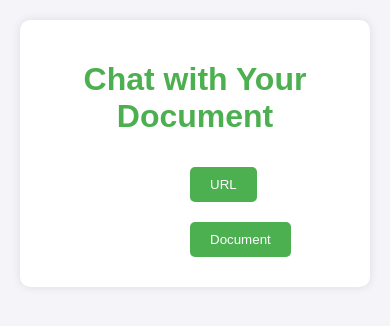
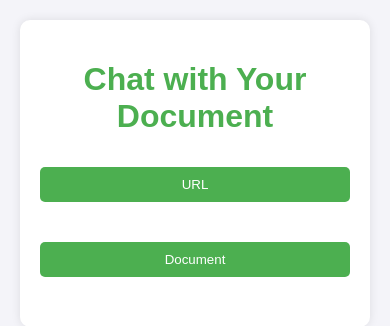
Before and after one commit to PrishaAnand04/Chat_With_Document, a Flask app: page / in a window 390 px wide. Shown: the top 326 px of the page. Run offline with Flask 3, Linux system fonts and the light colour scheme.

Commit message:
Front- End updates

```diff
--- a/static/front_end.css
+++ b/static/front_end.css
@@ -55,6 +55,21 @@ label {
     display: none;
 }
 
-.option{
-    margin-left: 150px;
+#documentInput {
+    display: flex;
+    justify-content: center;
+    gap: 20px; /* Adjust this value for the desired spacing */
+    margin-bottom: 20px;
 }
+
+@media (max-width: 768px) {
+    #documentInput {
+        flex-direction: column;
+        align-items: center;
+    }
+
+    .option {
+        width: 100%;
+        text-align: center;
+    }
+}
--- a/templates/front_end.html
+++ b/templates/front_end.html
@@ -21,13 +21,13 @@
             <button onclick="submitUrl()">Submit</button>
         </div>
 
-        <div id="fileInput" class="hidden">            <label for="file">Upload Document:</label><br>
+        <div id="fileInput" class="hidden">
+            <label for="file">Upload Document:</label><br>
             <input type="file" id="file" name="file" accept=".pdf"><br>
             <button onclick="submitFile()">Upload</button>
-
         </div>
 
-        <div id="summaryOutput" class="hidden" >
+        <div id="summaryOutput" class="hidden">
             <label for="summary">Summary:</label><br>
             <textarea id="summary" readonly></textarea>
         </div>
```
